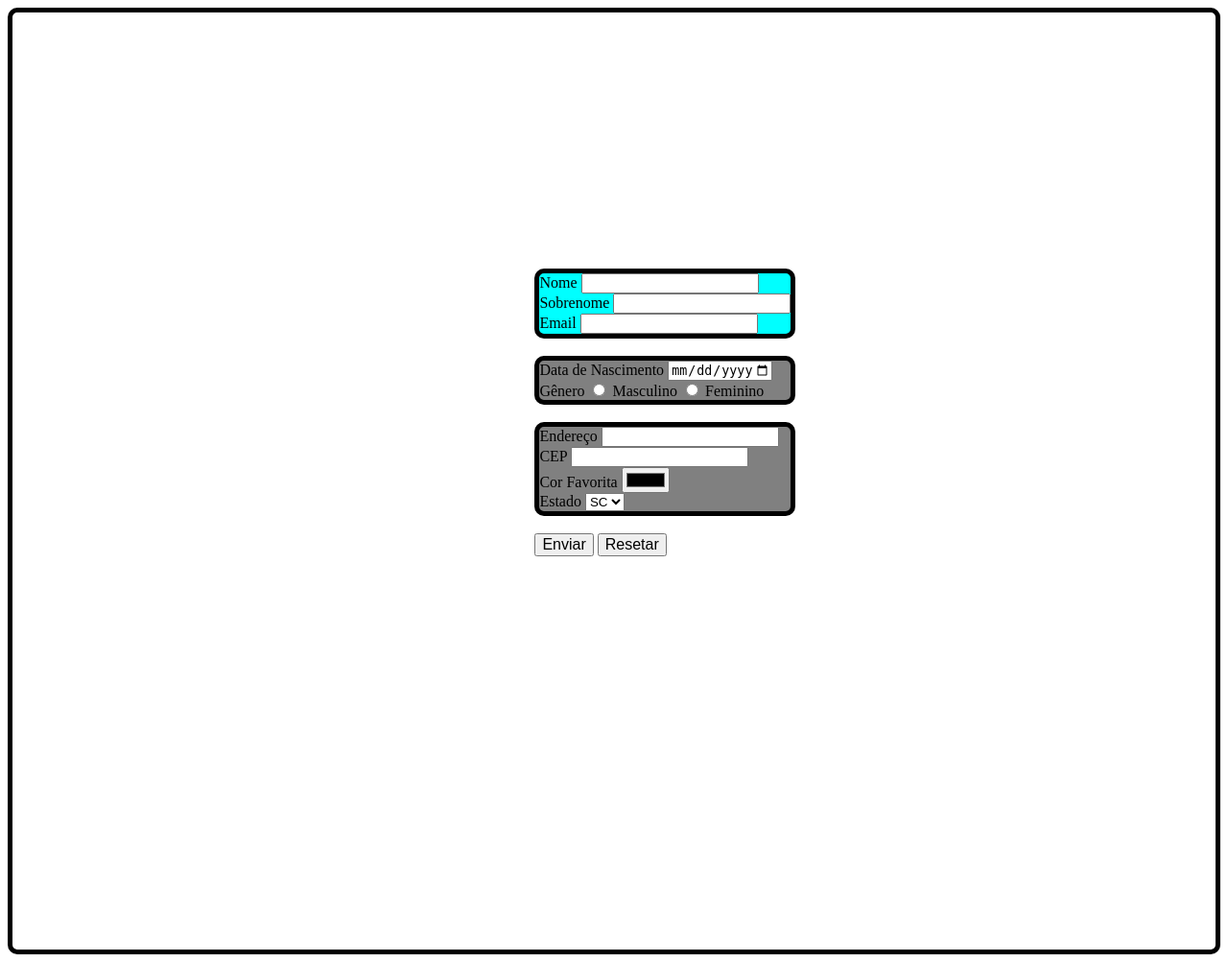
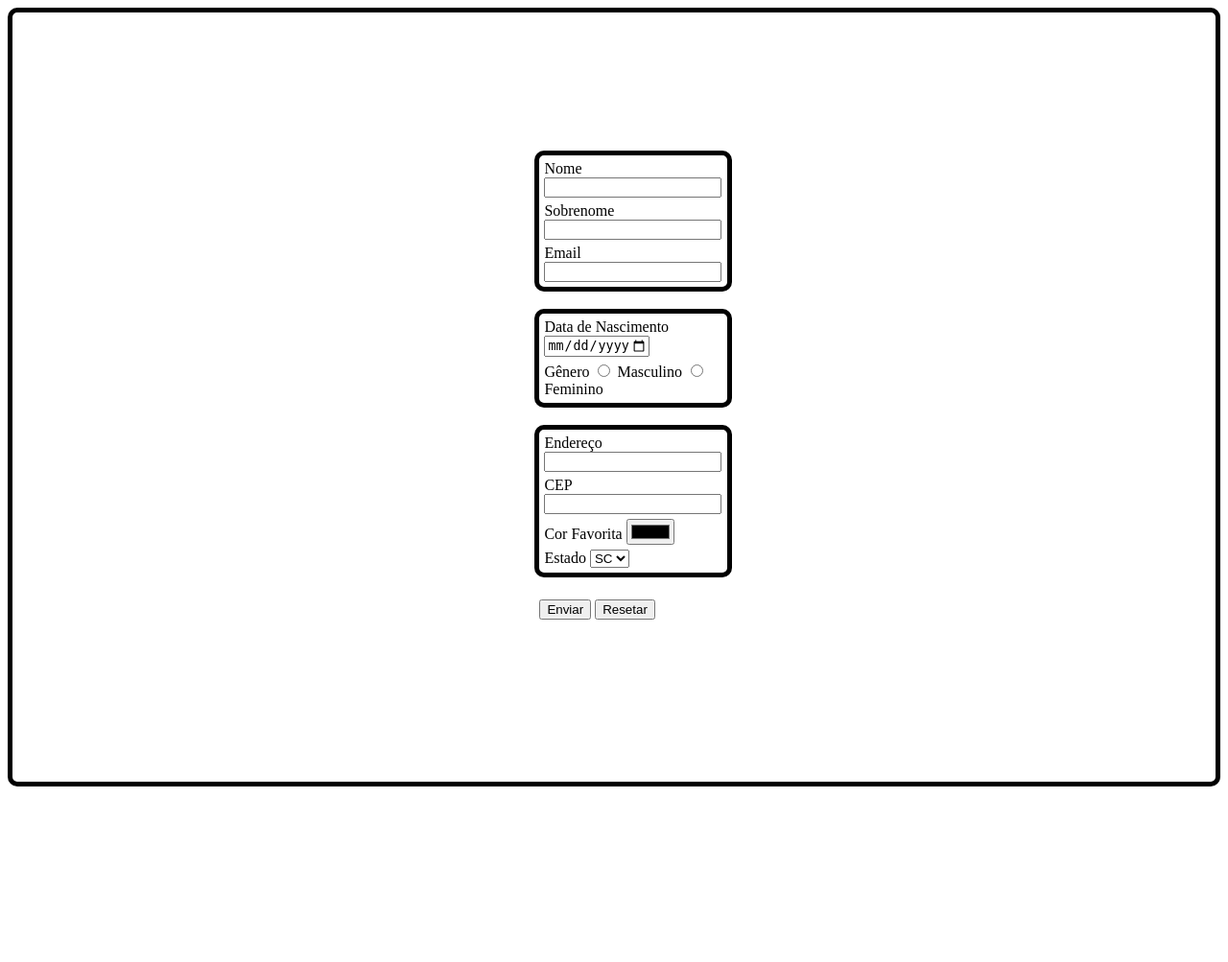
Before and after one commit to matheusferrarimf/DesenvWeb2024, a PHP site: page /pratica1-2.html in a window 1280 px wide. Shown: the whole page at 96% size. After the commit the page ends 820 px from the top, so only its background shows below. Run offline with PHP 8.4, Linux system fonts and the light colour scheme.

Commit message:
mais mudanças no css

```diff
--- a/aula 4 - 22-08-24/pratica1-2.css
+++ b/aula 4 - 22-08-24/pratica1-2.css
@@ -1,21 +1,10 @@
 li {
 list-style: none;
+margin:5px 5px;
 }
 
-.pri {
-    background-color: aqua;
-    border:solid 5px;
-    border-radius: 10px;
-}
-
-.seg {
-    background-color: gray;
-    border:solid 5px;
-    border-radius: 10px;
-}
-
-.terc {
-    background-color: gray;
+.pri, .seg, .terc {
+    background-color: white;
     border:solid 5px;
     border-radius: 10px;
 }
@@ -29,28 +18,18 @@ list-style: none;
 
 .conteudo {
     display: flex;
-    padding: 20% 30% 30% 40%;
+    padding: 10% 40%;
 }
 
 fieldset {
-    border:none;
+    border: none;
 }
 
-.pri:hover {
-    background-color: red;
+.pri:hover, .seg:hover, .terc:hover {
+    background-color: gray;
     color: black;
 }
 
-.seg:hover {
-    background-color: red;
-    color: black;
-}
-
-.terc:hover {
-    background-color: red;
-    color: black;
-
-}
 
 .botoes {
   text-align: center;
@@ -59,8 +38,12 @@ fieldset {
   font-size: 16px;
 }
 
-.botoes:hover {
-  background-color: #04AA6D; /* Green */
+.btn_1:hover {
+  background-color: #04AA6D;
   color: white;
+}
 
-}
+.btn_2:hover {
+    background-color: hsl(0, 95%, 34%);
+    color: white;
+  }
--- a/aula 4 - 22-08-24/pratica1-2.html
+++ b/aula 4 - 22-08-24/pratica1-2.html
@@ -65,8 +65,8 @@
                         <br>
                         <div >
                             <li>
-                                <input type="submit" value="Enviar" class="botoes" id="btn-1">
-                                <input type="reset" value="Resetar" class="botoes">
+                                <input type="submit" value="Enviar" class="btn_1" >
+                                <input type="reset" value="Resetar" class="btn_2" >
                             </li>
                         </div>
                     </ul>
```
